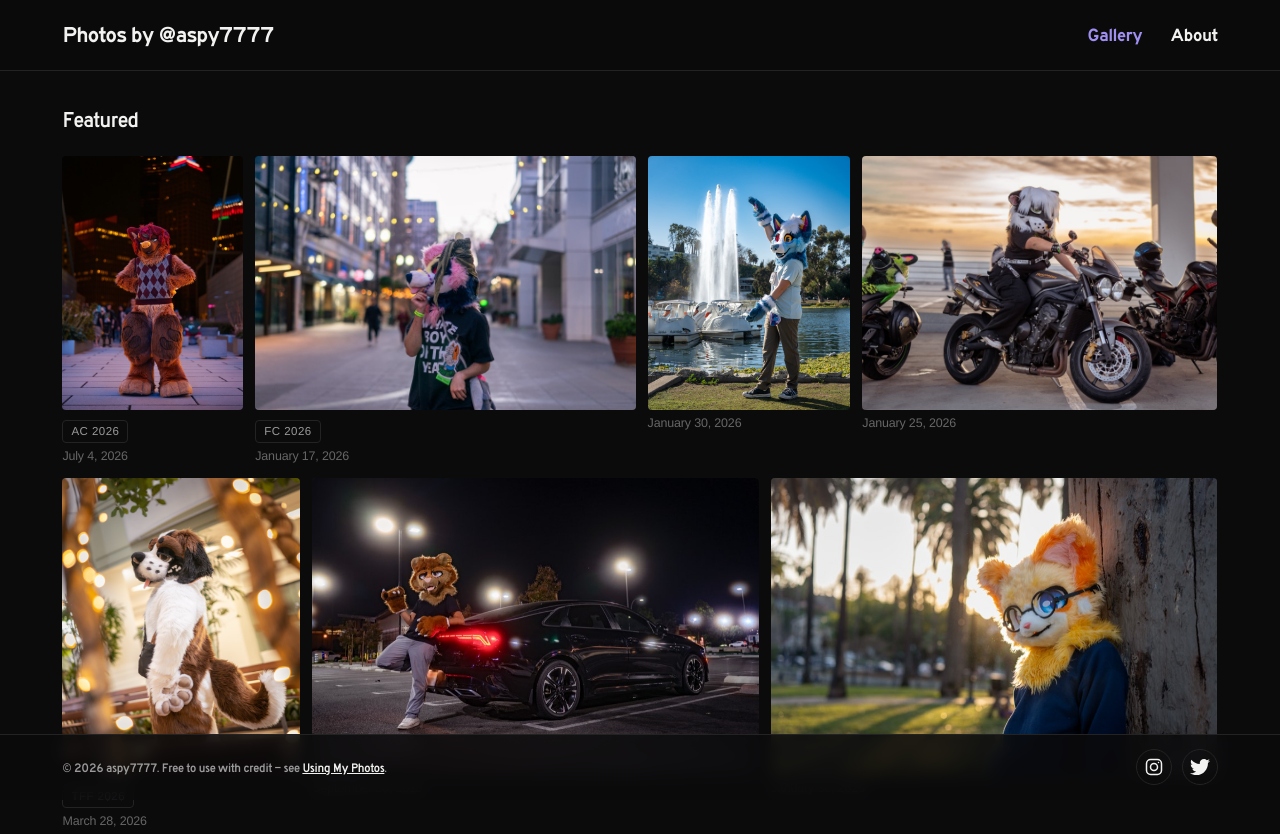
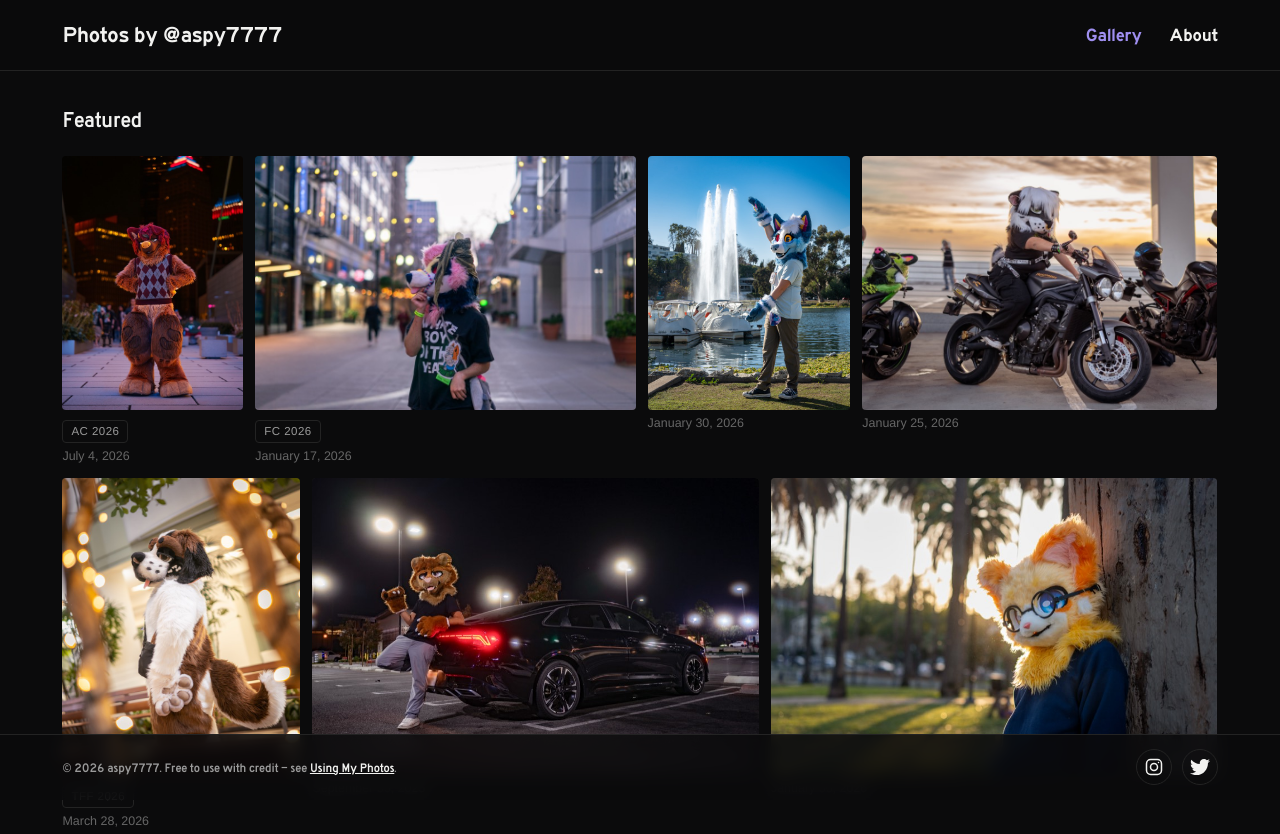
Before and after one commit to steampiano/PhotographyPortfolio, a website: page index.html in a window 1280 px wide. Shown: the top 834 px of the page. Drawn offline with Linux system fonts and the light colour scheme.

Commit message:
Loosen letter-spacing for Roadgeek text (was tuned for the old system font)

```diff
--- a/css/style.css
+++ b/css/style.css
@@ -39,7 +39,11 @@ body {
   color: var(--fg);
   font-family: "Roadgeek 2005 Series D", -apple-system, BlinkMacSystemFont, "Helvetica Neue", Helvetica, Arial, sans-serif;
   line-height: 1.5;
-  letter-spacing: -0.01em;
+  /* Roadgeek is a highway-sign face — already tight and uniform by design
+     for at-a-glance legibility, not dense paragraph reading. The negative
+     letter-spacing tuned for the old system-sans stack made it worse, so
+     body text gets normal spacing instead. */
+  letter-spacing: normal;
   /* Reserve space so content isn't hidden behind the fixed footer; generous
      enough to cover the footer wrapping to two lines on narrow screens. */
   padding-bottom: 74px;
@@ -57,7 +61,7 @@ body {
    properly bold. */
 h1, h2, .logo {
   font-weight: 400;
-  letter-spacing: -0.02em;
+  letter-spacing: normal;
 }
 
 a {
```
